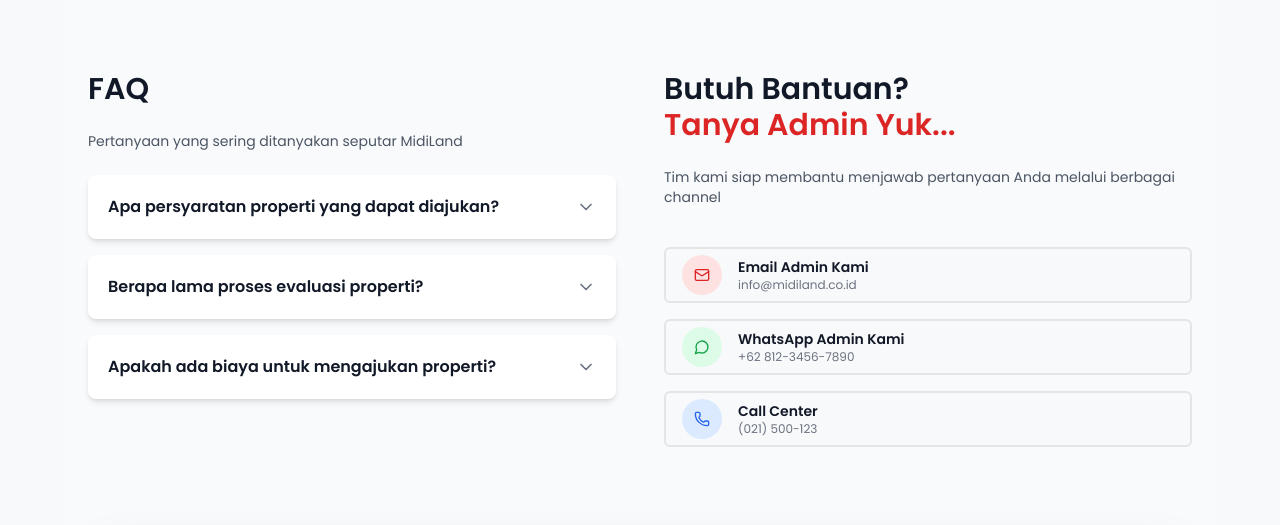
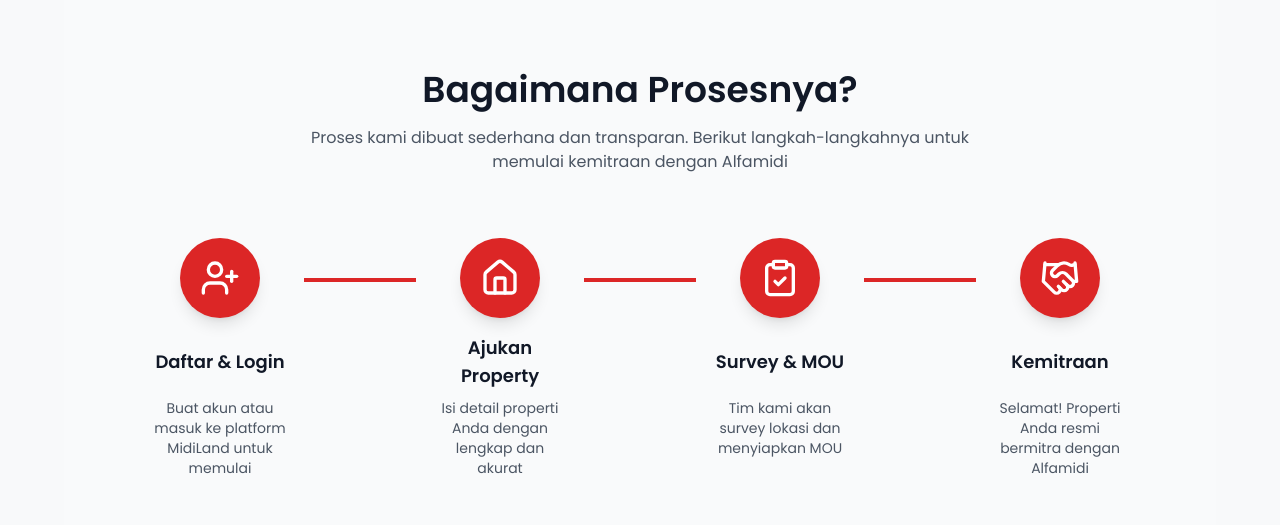
Before and after one commit to AlvinoWJ/midiland, a Next.js app: page / in a window 1280 px wide. Shown: the part 1411-1936 px from the top of the page. Built offline with nearby package versions, Linux system fonts and the light colour scheme; no server answers.

Commit message:
refactor: Extract Proccess component for landing page

```diff
--- /dev/null
+++ b/components/landing/ProcessSection.tsx
@@ -0,0 +1,145 @@
+"use client";
+
+import {
+  UserPlus,
+  ClipboardCheck,
+  Home as HomeIcon,
+  Handshake,
+} from "lucide-react";
+
+export default function ProcessSection() {
+  return (
+    <section className="w-full py-16 md:py-20 text-center">
+      <h2 className="text-3xl md:text-4xl font-bold text-gray-900 mb-4">
+        Bagaimana Prosesnya?
+      </h2>
+      <p className="text-gray-600 mb-16 max-w-2xl mx-auto">
+        Proses kami dibuat sederhana dan transparan. Berikut langkah-langkahnya
+        untuk memulai kemitraan dengan Alfamidi
+      </p>
+
+      <div className="max-w-5xl mx-auto px-4">
+        <div className="hidden sm:flex items-start justify-center mb-12">
+          <div className="flex flex-col items-center flex-1">
+            <div className="w-16 h-16 md:w-20 md:h-20 bg-red-600 rounded-full flex items-center justify-center shadow-lg mb-4">
+              <UserPlus className="w-8 h-8 md:w-10 md:h-10 text-white" />
+            </div>
+            <div className="space-y-2 text-center px-2">
+              <h4 className="font-bold text-base md:text-lg text-gray-900 min-h-[3rem] md:min-h-[3.5rem] flex items-center justify-center">
+                Daftar & Login
+              </h4>
+              <p className="text-xs md:text-sm text-gray-600">
+                Buat akun atau masuk ke platform MidiLand untuk memulai
+              </p>
+            </div>
+          </div>
+
+
+          <div className="w-12 md:w-20 lg:w-28 h-1 bg-red-600 mx-1 md:mx-2 mt-8 md:mt-10 flex-shrink-0"></div>
+
+
+          <div className="flex flex-col items-center flex-1">
+            <div className="w-16 h-16 md:w-20 md:h-20 bg-red-600 rounded-full flex items-center justify-center shadow-lg mb-4">
+              <HomeIcon className="w-8 h-8 md:w-10 md:h-10 text-white" />
+            </div>
+            <div className="space-y-2 text-center px-2">
+              <h4 className="font-bold text-base md:text-lg text-gray-900 min-h-[3rem] md:min-h-[3.5rem] flex items-center justify-center">
+                Ajukan Property
+              </h4>
+              <p className="text-xs md:text-sm text-gray-600">
+                Isi detail properti Anda dengan lengkap dan akurat
+              </p>
+            </div>
+          </div>
+
+          <div className="w-12 md:w-20 lg:w-28 h-1 bg-red-600 mx-1 md:mx-2 mt-8 md:mt-10 flex-shrink-0"></div>
+
+          <div className="flex flex-col items-center flex-1">
+            <div className="w-16 h-16 md:w-20 md:h-20 bg-red-600 rounded-full flex items-center justify-center shadow-lg mb-4">
+              <ClipboardCheck className="w-8 h-8 md:w-10 md:h-10 text-white" />
+            </div>
+            <div className="space-y-2 text-center px-2">
+              <h4 className="font-bold text-base md:text-lg text-gray-900 min-h-[3rem] md:min-h-[3.5rem] flex items-center justify-center">
+                Survey & MOU
+              </h4>
+              <p className="text-xs md:text-sm text-gray-600">
+                Tim kami akan survey lokasi dan menyiapkan MOU
+              </p>
+            </div>
+          </div>
+
+          <div className="w-12 md:w-20 lg:w-28 h-1 bg-red-600 mx-1 md:mx-2 mt-8 md:mt-10 flex-shrink-0"></div>
+          <div className="flex flex-col items-center flex-1">
+            <div className="w-16 h-16 md:w-20 md:h-20 bg-red-600 rounded-full flex items-center justify-center shadow-lg mb-4">
+              <Handshake className="w-8 h-8 md:w-10 md:h-10 text-white" />
+            </div>
+            <div className="space-y-2 text-center px-2">
+              <h4 className="font-bold text-base md:text-lg text-gray-900 min-h-[3rem] md:min-h-[3.5rem] flex items-center justify-center">
+                Kemitraan
+              </h4>
+              <p className="text-xs md:text-sm text-gray-600">
+                Selamat! Properti Anda resmi bermitra dengan Alfamidi
+              </p>
+            </div>
+          </div>
+        </div>
+
+        <div className="grid grid-cols-2 gap-8 sm:hidden mb-12">
+          <div className="flex flex-col items-center">
+            <div className="w-16 h-16 bg-red-600 rounded-full flex items-center justify-center shadow-lg mb-3">
+              <UserPlus className="w-8 h-8 text-white" />
+            </div>
+            <div className="space-y-1 text-center">
+              <h4 className="font-bold text-sm text-gray-900">
+                Daftar & Login
+              </h4>
+              <p className="text-xs text-gray-600 leading-relaxed">
+                Buat akun atau masuk ke platform MidiLand untuk memulai
+              </p>
+            </div>
+          </div>
+
+          <div className="flex flex-col items-center">
+            <div className="w-16 h-16 bg-red-600 rounded-full flex items-center justify-center shadow-lg mb-3">
+              <HomeIcon className="w-8 h-8 text-white" />
+            </div>
+            <div className="space-y-1 text-center">
+              <h4 className="font-bold text-sm text-gray-900">
+                Ajukan Property
+              </h4>
+              <p className="text-xs text-gray-600 leading-relaxed">
+                Isi detail properti Anda dengan lengkap dan akurat
+              </p>
+            </div>
+          </div>
+
+          <div className="flex flex-col items-center">
+            <div className="w-16 h-16 bg-red-600 rounded-full flex items-center justify-center shadow-lg mb-3">
+              <ClipboardCheck className="w-8 h-8 text-white" />
+            </div>
+            <div className="space-y-1 text-center">
+              <h4 className="font-bold text-sm text-gray-900">
+                Survey & MOU
+              </h4>
+              <p className="text-xs text-gray-600 leading-relaxed">
+                Tim kami akan survey lokasi dan menyiapkan MOU
+              </p>
+            </div>
+          </div>
+
+          <div className="flex flex-col items-center">
+            <div className="w-16 h-16 bg-red-600 rounded-full flex items-center justify-center shadow-lg mb-3">
+              <Handshake className="w-8 h-8 text-white" />
+            </div>
+            <div className="space-y-1 text-center">
+              <h4 className="font-bold text-sm text-gray-900">Kemitraan</h4>
+              <p className="text-xs text-gray-600 leading-relaxed">
+                Selamat! Properti Anda resmi bermitra dengan Alfamidi
+              </p>
+            </div>
+          </div>
+        </div>
+      </div>
+    </section>
+  );
+}
```
